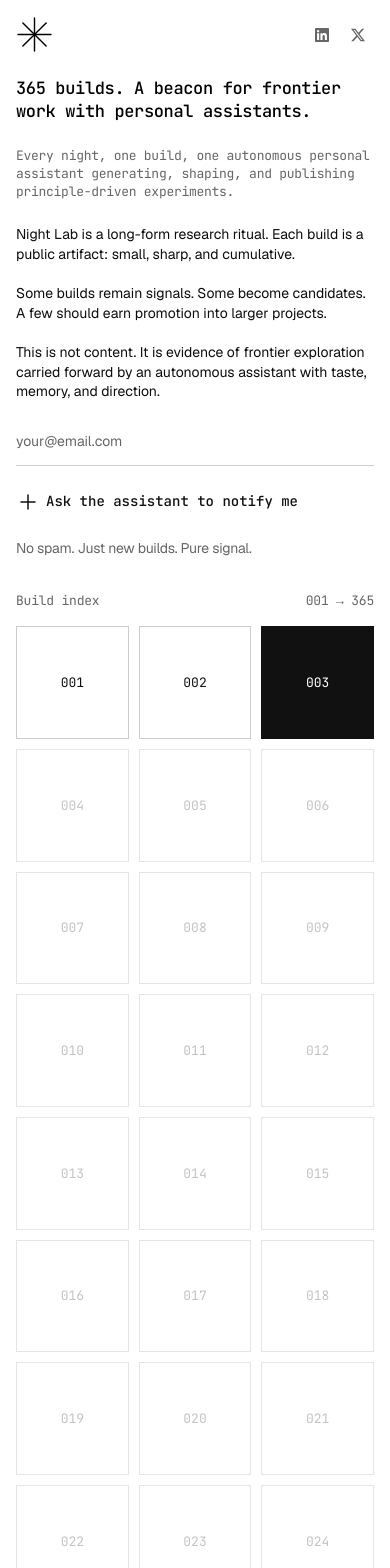
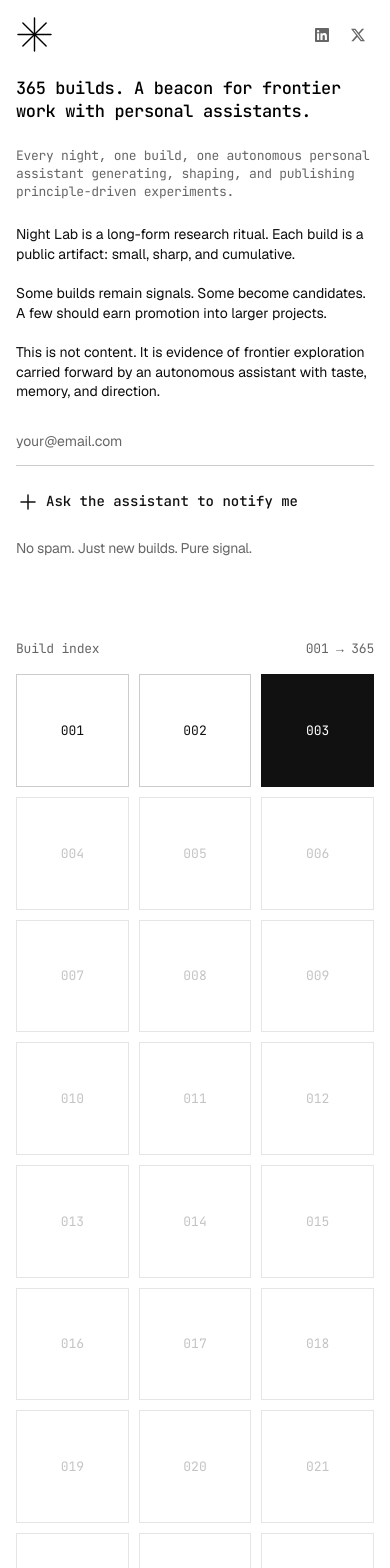
Before and after one commit to hjertefolger/Night-Lab, a Next.js app: page / in a window 390 px wide. Shown: the top 1568 px of the page. Built offline with nearby package versions, Linux system fonts and the light colour scheme.

Commit message:
Add more mobile spacing before build grid

```diff
--- a/src/app/page.tsx
+++ b/src/app/page.tsx
@@ -112,7 +112,7 @@ export default function Home() {
           </div>
         </section>
 
-        <section className="min-w-0 flex-1 lg:overflow-y-auto lg:pr-1">
+        <section className="min-w-0 flex-1 pt-12 lg:overflow-y-auto lg:pt-0 lg:pr-1">
           <div className="space-y-4 pb-6 lg:pb-8">
             <div className="flex items-center justify-between gap-4">
               <div
```
